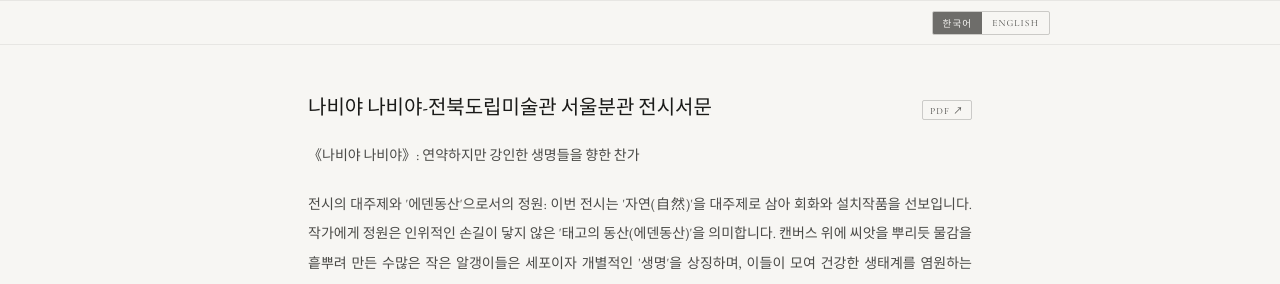
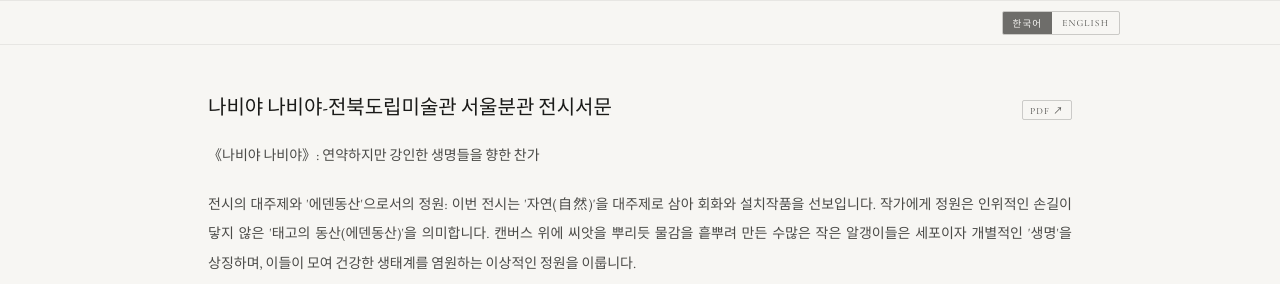
Before and after one commit to wonjeong0414-hue/wonjeongcho, a plain HTML site: page critique.html in a window 1280 px wide. Shown: the part 49-333 px from the top of the page. Drawn offline with nearby package versions, Linux system fonts and the light colour scheme.

Commit message:
Unify PC layout to 960px content column sitewide.
Nav, shell, page-body, layout, and page-wrap align on wide screens; widen index hero and critique to match.

Co-authored-by: Cursor <cursoragent@cursor.com>

```diff
--- a/critique.html
+++ b/critique.html
@@ -4,6 +4,7 @@
 <meta charset="UTF-8">
 <meta name="viewport" content="width=device-width, initial-scale=1.0">
 <link rel="stylesheet" href="./nav-mobile.css">
+<link rel="stylesheet" href="./site-layout.css">
 <title>평론 — Won Jeong Cho</title>
 <meta name="description" content="조원정 작가의 평론 아카이브입니다.">
 <meta name="author" content="Won Jeong Cho">
@@ -17,7 +18,7 @@
 <noscript><link rel="stylesheet" href="https://fonts.googleapis.com/css2?family=EB+Garamond:ital,wght@0,400;0,500;1,400&family=Cormorant+Garamond:wght@300;400&display=swap&font-display=swap"></noscript>
 <style>
 *,*::before,*::after{box-sizing:border-box;margin:0;padding:0}
-:root{--ink:#1a1a18;--ink-mid:#4a4a47;--ink-dim:#7a7a74;--bg:#f7f6f3;--white:#fff;--nav-h:50px;--lang-h:44px;--max-w:760px}
+:root{--ink:#1a1a18;--ink-mid:#4a4a47;--ink-dim:#7a7a74;--bg:#f7f6f3;--white:#fff;--nav-h:50px;--lang-h:44px;--max-w:960px;--pad:48px}
 html{background:var(--bg);scrollbar-width:none}
 html::-webkit-scrollbar,body::-webkit-scrollbar{display:none}
 body{background:var(--bg);font-family:'Cormorant Garamond',serif;color:var(--ink);min-height:100vh}
--- a/nav-mobile.css
+++ b/nav-mobile.css
@@ -1,7 +1,7 @@
-/* PC: logo + menu stay within content width (aligned with ~820px hero), not viewport edges */
+/* PC: logo + menu within 960px content column (see site-layout.css) */
 @media (min-width: 601px) {
   :root {
-    --site-nav-max: 820px;
+    --site-content-max: 960px;
     --site-nav-edge: 36px;
   }
 
@@ -9,11 +9,11 @@
   .lang-bar {
     padding-left: max(
       var(--site-nav-edge),
-      calc((100vw - var(--site-nav-max)) / 2)
+      calc((100vw - var(--site-content-max)) / 2)
     ) !important;
     padding-right: max(
       var(--site-nav-edge),
-      calc((100vw - var(--site-nav-max)) / 2)
+      calc((100vw - var(--site-content-max)) / 2)
     ) !important;
     box-sizing: border-box;
   }
--- /dev/null
+++ b/site-layout.css
@@ -0,0 +1,20 @@
+/* PC: unified 960px content column (matches About .page-wrap) */
+@media (min-width: 601px) {
+  :root {
+    --site-content-max: 960px;
+    --max-w: 960px;
+    --site-content-inset: max(0px, calc((100vw - var(--site-content-max)) / 2));
+  }
+
+  .page-wrap {
+    max-width: var(--site-content-max) !important;
+  }
+
+  .layout,
+  .page-body,
+  .shell {
+    left: var(--site-content-inset) !important;
+    right: var(--site-content-inset) !important;
+    width: auto !important;
+  }
+}
```
Also changed, not shown: about (1).html (+1 -0 lines), about.html (+1 -0 lines), about2.html (+1 -0 lines), context.html (+1 -0 lines), context2.html (+1 -0 lines), context3.html (+1 -0 lines), context4.html (+1 -0 lines), exhibition.html (+1 -0 lines), index.html (+3 -2 lines), indext2.html (+1 -0 lines), note.html (+1 -0 lines), note2.html (+1 -0 lines), text.html (+1 -0 lines), year 1.html (+1 -0 lines), 1 more files.
